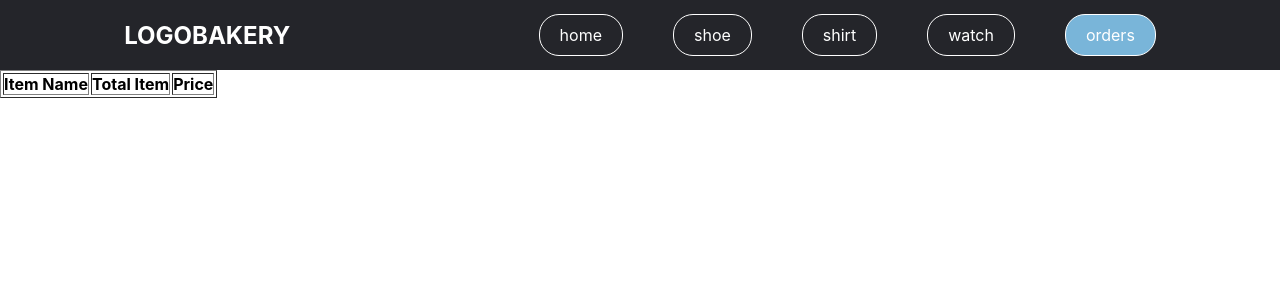
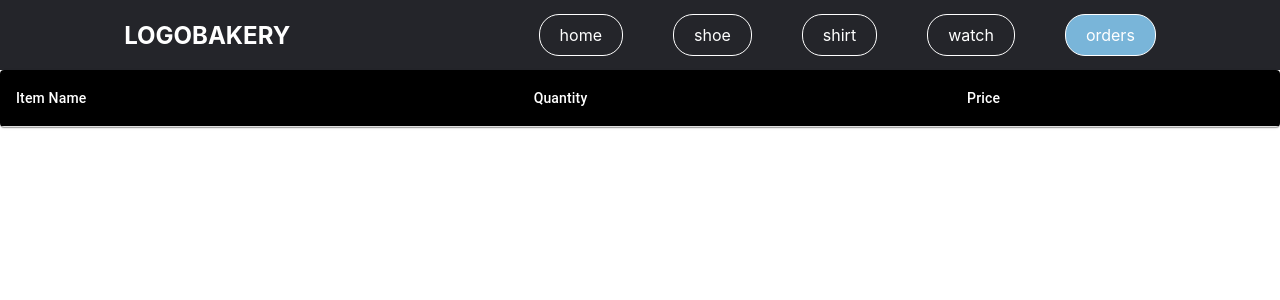
Before and after one commit to adnan-the-dev/Routing, a React (Create React App) app: page /orders in a window 1280 px wide. Shown: the top 300 px of the page. Built offline with nearby package versions, Linux system fonts and the light colour scheme.

Commit message:
send data to order

```diff
--- a/src/App.js
+++ b/src/App.js
@@ -5,7 +5,6 @@ import Allreports from './components/Overallreport/Allreports';
 
 
 function App() {
-
 
   const home = [
     {
@@ -72,9 +71,9 @@ function App() {
 
   ]
 
-  localStorage.setItem("main_array", JSON.stringify(home))
+  // localStorage.setItem("main_array", JSON.stringify(home))
 
-  let fromLS = localStorage.getItem('main_array')
+  // let fromLS = localStorage.getItem('main_array')
 
   // console.log(JSON.parse(fromLS), 'hsdjkhsgjk');
 
--- a/src/components/Home/Home.jsx
+++ b/src/components/Home/Home.jsx
@@ -3,7 +3,6 @@ import "../SharedFile/shared.css"
 import { NavLink } from 'react-router-dom'
 export default function Home({ home }) {
 
-    // console.log(home, 'hello');
     return (
         <>
 
--- a/src/components/Overallreport/Allreports.jsx
+++ b/src/components/Overallreport/Allreports.jsx
@@ -1,11 +1,10 @@
 import React, { useState } from 'react'
 import './product.css'
-import { useParams } from 'react-router-dom'
+import { NavLink, useParams } from 'react-router-dom'
 import { Button, Dialog, DialogActions, DialogContent, DialogTitle, Divider } from '@mui/material'
-import PendingOrder from '../PendingOrders/PendingOrder'
 
 
-function Allreports({ home }) {
+function Allreports({ home, callBackFunc }) {
   const [count, setCount] = useState(1)
 
   const param = useParams()
@@ -21,10 +20,29 @@ function Allreports({ home }) {
     setShow(false)
   }
 
-  const data = {
-    name: "name",
-    count: "count"
+  const [arr, setArr] = useState([])
+
+  localStorage.setItem('arr', JSON.stringify(arr))
+
+  function sedData() {
+
+    const newData = [
+      ...arr,
+
+      {
+        name: myProduct.name,
+        items: count,
+        price: myProduct.price * count
+      }
+    ]
+    setArr(newData)
+
+
+    setCount(1)
+    setShow("")
+    alert('Are you sure')
   }
+
 
   return (
     <>
@@ -59,9 +77,6 @@ function Allreports({ home }) {
 
       <Dialog onClose={handleClose} open={show}>
 
-
-
-
         <div className='pop-up'>
           <DialogTitle>
             <h2 style={{ padding: 0, margin: "0" }}>*{myProduct.name}*</h2>
@@ -76,7 +91,7 @@ function Allreports({ home }) {
           </DialogContent>
 
           <DialogActions sx={{ paddingBottom: "30px" }}>
-            <Button variant="contained" color="success">
+            <Button onClick={() => sedData()} variant="contained" color="success">
               Place Order
             </Button>
           </DialogActions>
@@ -85,7 +100,8 @@ function Allreports({ home }) {
 
       </Dialog>
 
-      {/* <PendingOrder /> */}
+
+
     </>
   )
 }
--- a/src/components/PendingOrders/PendingOrder.jsx
+++ b/src/components/PendingOrders/PendingOrder.jsx
@@ -1,13 +1,78 @@
-import React from 'react'
+import React from 'react';
+import { styled } from '@mui/material/styles';
+import Table from '@mui/material/Table';
+import TableBody from '@mui/material/TableBody';
+import TableCell, { tableCellClasses } from '@mui/material/TableCell';
+import TableContainer from '@mui/material/TableContainer';
+import TableHead from '@mui/material/TableHead';
+import TableRow from '@mui/material/TableRow';
+import Paper from '@mui/material/Paper';
 
+
+
+
+
+const StyledTableCell = styled(TableCell)(({ theme }) => ({
+    [`&.${tableCellClasses.head}`]: {
+        backgroundColor: theme.palette.common.black,
+        color: theme.palette.common.white,
+    },
+    [`&.${tableCellClasses.body}`]: {
+        fontSize: 14,
+    },
+}));
+
+const StyledTableRow = styled(TableRow)(({ theme }) => ({
+    '&:nth-of-type(odd)': {
+        backgroundColor: theme.palette.action.hover,
+    },
+    // hide last border
+    '&:last-child td, &:last-child th': {
+        border: 0,
+    },
+}));
+
+function createData(name, calories, fat) {
+    return { name, calories, fat };
+}
+
+const rows = [
+    createData('Frozen yoghurt', 159, 6.0, 24, 4.0),
+    createData('Ice cream sandwich', 237, 9.0, 37, 4.3),
+    createData('Eclair', 262, 16.0, 24, 6.0),
+    createData('Cupcake', 305, 3.7, 67, 4.3),
+    createData('Gingerbread', 356, 16.0, 49, 3.9),
+];
 function PendingOrder() {
+
+    let arr = JSON.parse(localStorage.getItem('arr'))
+
+
     return (
         <>
-            <table border={1}>
-                <th>Item Name</th>
-                <th>Total Item</th>
-                <th>Price</th>
-            </table>
+
+
+            <TableContainer component={Paper}>
+                <Table sx={{ minWidth: 700 }} aria-label="customized table">
+                    <TableHead>
+                        <TableRow>
+                            <StyledTableCell>Item Name</StyledTableCell>
+                            <StyledTableCell >Quantity</StyledTableCell>
+                            <StyledTableCell >Price</StyledTableCell>
+                        </TableRow>
+                    </TableHead>
+                    <TableBody>
+                        {arr?.map((item, i) => (
+                            <StyledTableRow key={i} >
+                                <StyledTableCell> {item.name}
+                                </StyledTableCell>
+                                <StyledTableCell >{item.items}</StyledTableCell>
+                                <StyledTableCell >{item.price}</StyledTableCell>
+                            </StyledTableRow>
+                        ))}
+                    </TableBody>
+                </Table>
+            </TableContainer>
         </>
     )
 }
--- a/src/components/Routes/Routes.jsx
+++ b/src/components/Routes/Routes.jsx
@@ -5,6 +5,7 @@ import Shoe from "../Shoes/Shoe";
 import Watch from "../Watch/Watch";
 import Allreports from "../Overallreport/Allreports";
 import PendingOrder from "../PendingOrders/PendingOrder";
+import { useState } from "react";
 
 export default function AppRoutes({ home }) {
     return (
```
